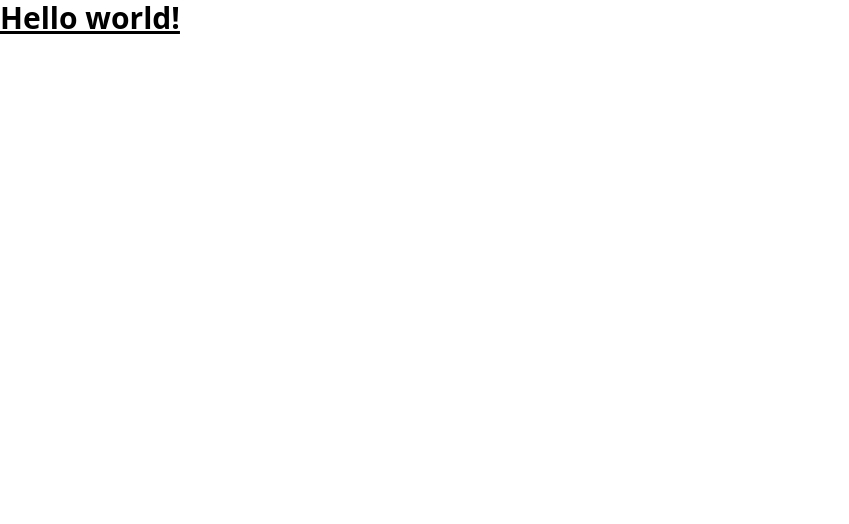
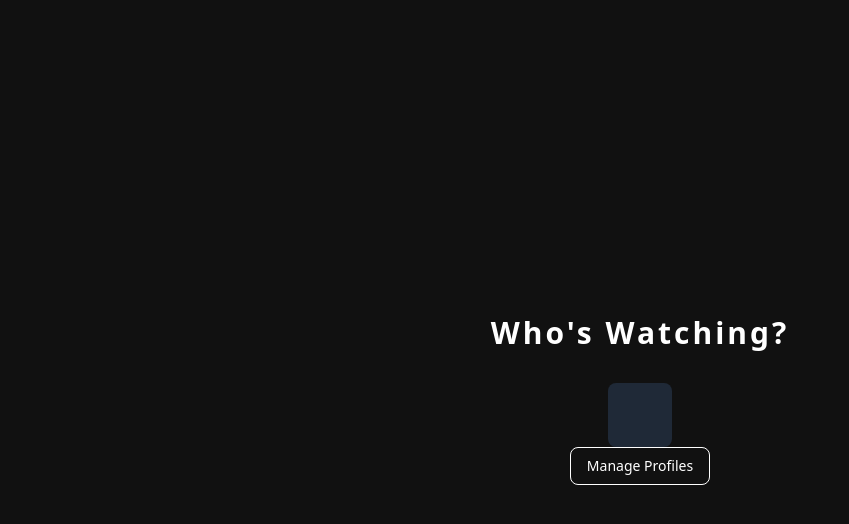
Before and after one commit to Anibal-Alpizar/react-netflix-clone, a React (Vite) app: page / in a window 1280 px wide. Shown: the top 524 px of the page, without its empty margins (0-849 px from the left). Built offline with nearby package versions, Linux system fonts and the light colour scheme.

Commit message:
how is watching body

```diff
--- a/src/App.jsx
+++ b/src/App.jsx
@@ -1,10 +1,9 @@
 import React from 'react'
+import WhoIsWatching from './pages/WhoIsWatching'
 
 function App() {
   return (
-    <h1 className="text-3xl font-bold underline">
-      Hello world!
-    </h1>
+    <WhoIsWatching />
   )
 }
 
--- /dev/null
+++ b/src/components/WhoIsWatching/Body.jsx
@@ -0,0 +1,18 @@
+import React from 'react';
+
+function Body() {
+    return (
+        <div className="bg-gradient-to-b from-black to-gray-900 h-screen flex justify-center items-center" style={{ background: "#111111" }}>
+            <div className="flex flex-col items-center">
+                <h1 className="text-white text-center text-3xl font-bold tracking-widest mb-8">Who's Watching?</h1>
+                <div className="bg-gray-800 rounded-lg p-8">
+                    {/* Aquí irán los perfiles de los usuarios */}
+                </div>
+                <button className="border border-white text-white py-2 px-4 rounded-lg text-sm font-medium">Manage Profiles</button>
+
+            </div>
+        </div>
+    );
+}
+
+export default Body;
--- /dev/null
+++ b/src/pages/WhoIsWatching.jsx
@@ -0,0 +1,12 @@
+import React from 'react'
+import Body from '../components/WhoIsWatching/Body'
+
+function WhoIsWatching() {
+    return (
+        <div>
+            <Body />
+        </div>
+    )
+}
+
+export default WhoIsWatching
```
Also changed, not shown: src/components/WhoIsWatching/ProfileCard.jsx (added), src/index.css (line endings or trailing spaces).
